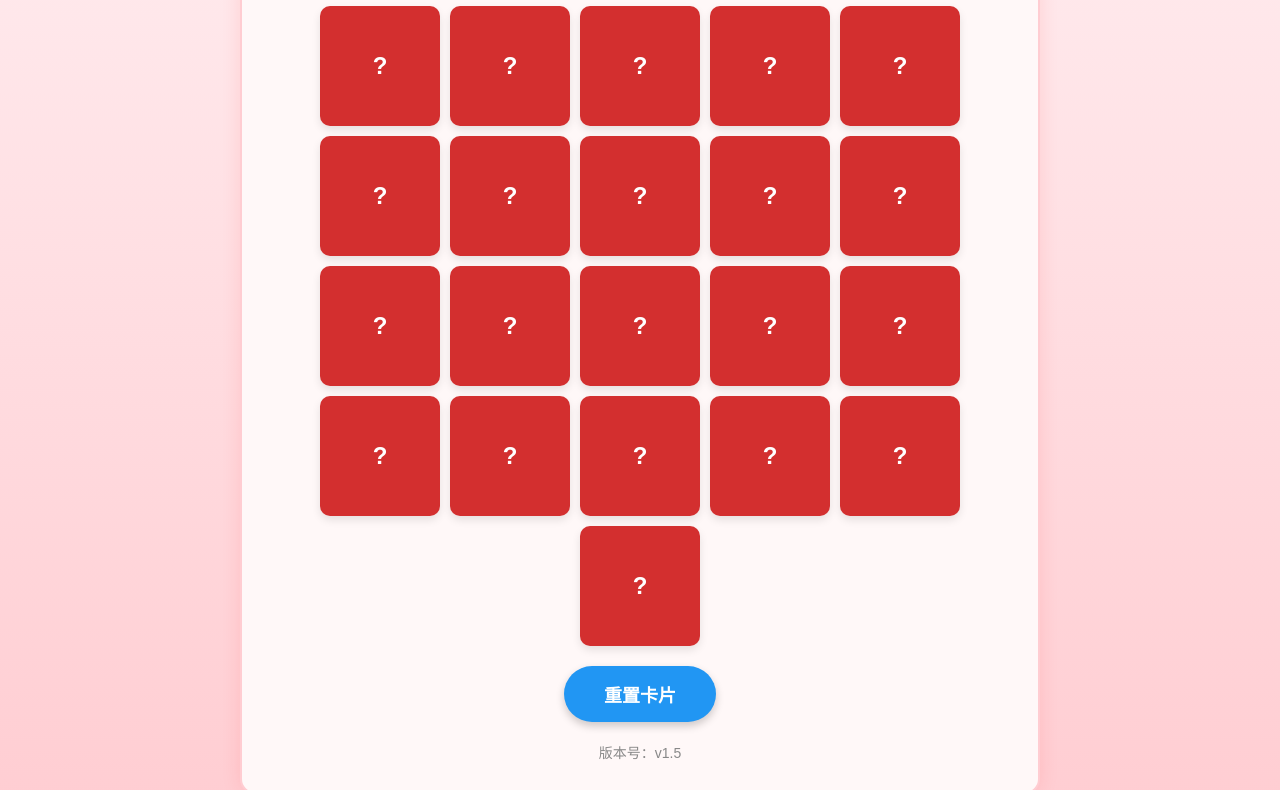
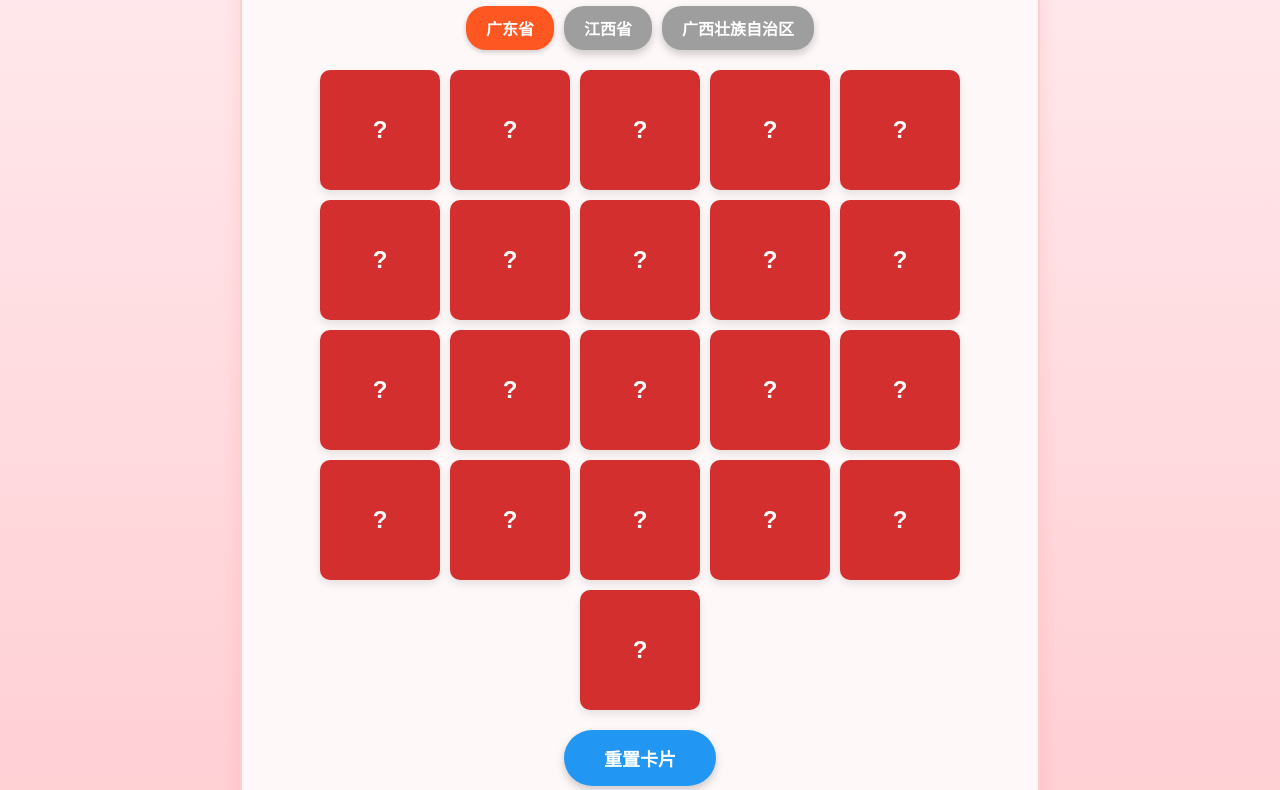
Before and after one commit to muxiaomu001/guangdongchouka, a plain HTML site: page index.html in a window 1280 px wide. Shown: the part 107-897 px from the top of the page. Drawn offline with Linux system fonts and the light colour scheme.

Commit message:
Add files via upload

```diff
--- a/index.html
+++ b/index.html
@@ -3,12 +3,18 @@
 <head>
     <meta charset="UTF-8">
     <meta name="viewport" content="width=device-width, initial-scale=1.0">
-    <title>广东省城市抽卡</title>
+    <title>城市抽卡</title>
     <link rel="stylesheet" href="styles.css">
 </head>
 <body>
     <div class="container">
-        <h1>广东省城市抽卡</h1>
+        <h1><span id="province-name">广东省</span>城市抽卡</h1>
+
+        <div class="province-selector">
+            <button class="province-btn active" data-province="guangdong">广东省</button>
+            <button class="province-btn" data-province="jiangxi">江西省</button>
+            <button class="province-btn" data-province="guangxi">广西壮族自治区</button>
+        </div>
 
         <div class="card-container" id="card-container">
             <!-- 卡片将通过JavaScript动态生成 -->
@@ -19,7 +25,7 @@
         </div>
 
         <div class="version">
-            <p>版本号：<span id="version">v1.5</span></p>
+            <p>版本号：<span id="version">v1.6</span></p>
         </div>
     </div>
 
--- a/script.js
+++ b/script.js
@@ -1,19 +1,39 @@
 /**
- * 广东省城市抽卡程序 - 单张翻牌版
+ * 多省份城市抽卡程序
  * @author Claude
- * @version 1.5
+ * @version 1.6
  */
 
 // 程序版本号
-const VERSION = 'v1.5';
+const VERSION = 'v1.6';
 
-// 广东省所有城市
-const cities = [
-    '广州市', '深圳市', '珠海市', '汕头市', '佛山市',
-    '韶关市', '湛江市', '肇庆市', '江门市', '茂名市',
-    '惠州市', '梅州市', '汕尾市', '河源市', '阳江市',
-    '清远市', '东莞市', '中山市', '潮州市', '揭阳市', '云浮市'
-];
+// 各省份城市数据
+const provincesData = {
+    guangdong: {
+        name: '广东省',
+        cities: [
+            '广州市', '深圳市', '珠海市', '汕头市', '佛山市',
+            '韶关市', '湛江市', '肇庆市', '江门市', '茂名市',
+            '惠州市', '梅州市', '汕尾市', '河源市', '阳江市',
+            '清远市', '东莞市', '中山市', '潮州市', '揭阳市', '云浮市'
+        ]
+    },
+    jiangxi: {
+        name: '江西省',
+        cities: [
+            '南昌市', '景德镇市', '萍乡市', '九江市', '新余市',
+            '鹰潭市', '赣州市', '吉安市', '宜春市', '抚州市', '上饶市'
+        ]
+    },
+    guangxi: {
+        name: '广西壮族自治区',
+        cities: [
+            '南宁市', '柳州市', '桂林市', '梧州市', '北海市',
+            '防城港市', '钦州市', '贵港市', '玉林市', '百色市',
+            '贺州市', '河池市', '来宾市', '崇左市'
+        ]
+    }
+};
 
 // 页面加载完成后初始化
 document.addEventListener('DOMContentLoaded', () => {
@@ -24,9 +44,14 @@ document.addEventListener('DOMContentLoaded', () => {
     const resultModal = document.getElementById('result-modal');
     const closeModalBtn = document.getElementById('close-modal');
     const confirmBtn = document.getElementById('confirm-btn');
+    const provinceNameElement = document.getElementById('province-name');
+    const provinceBtns = document.querySelectorAll('.province-btn');
 
     // 设置版本号
     versionElement.textContent = VERSION;
+
+    // 当前选中的省份
+    let currentProvince = 'guangdong';
 
     // 是否正在抽卡
     let isDrawing = false;
@@ -35,6 +60,29 @@ document.addEventListener('DOMContentLoaded', () => {
 
     // 初始化卡片
     initCards();
+
+    // 省份按钮点击事件
+    provinceBtns.forEach(btn => {
+        btn.addEventListener('click', () => {
+            if (isDrawing) return;
+
+            const province = btn.dataset.province;
+            if (province === currentProvince) return;
+
+            // 更新按钮状态
+            provinceBtns.forEach(b => b.classList.remove('active'));
+            btn.classList.add('active');
+
+            // 更新当前省份
+            currentProvince = province;
+
+            // 更新省份名称
+            provinceNameElement.textContent = provincesData[currentProvince].name;
+
+            // 重置卡片
+            resetCards();
+        });
+    });
 
     // 关闭弹窗按钮点击事件
     closeModalBtn.addEventListener('click', () => {
@@ -63,6 +111,9 @@ document.addEventListener('DOMContentLoaded', () => {
     function initCards() {
         cardContainer.innerHTML = '';
         cards = [];
+
+        // 获取当前省份的城市
+        const cities = provincesData[currentProvince].cities;
 
         // 随机打乱城市顺序
         const shuffledCities = shuffleArray([...cities]);
--- a/styles.css
+++ b/styles.css
@@ -299,3 +299,35 @@ button:disabled {
         padding: 12px 30px;
     }
 }
+
+/* 省份选择器样式 */
+.province-selector {
+    display: flex;
+    justify-content: center;
+    flex-wrap: wrap;
+    gap: 10px;
+    margin-bottom: 20px;
+}
+
+.province-btn {
+    padding: 8px 15px;
+    font-size: 14px;
+    background-color: #9E9E9E;
+    border-radius: 20px;
+}
+
+.province-btn.active {
+    background-color: #FF5722;
+    box-shadow: 0 2px 5px rgba(0, 0, 0, 0.2);
+}
+
+.province-btn:hover {
+    background-color: #FF7043;
+}
+
+@media (min-width: 768px) {
+    .province-btn {
+        padding: 10px 20px;
+        font-size: 16px;
+    }
+}
```
